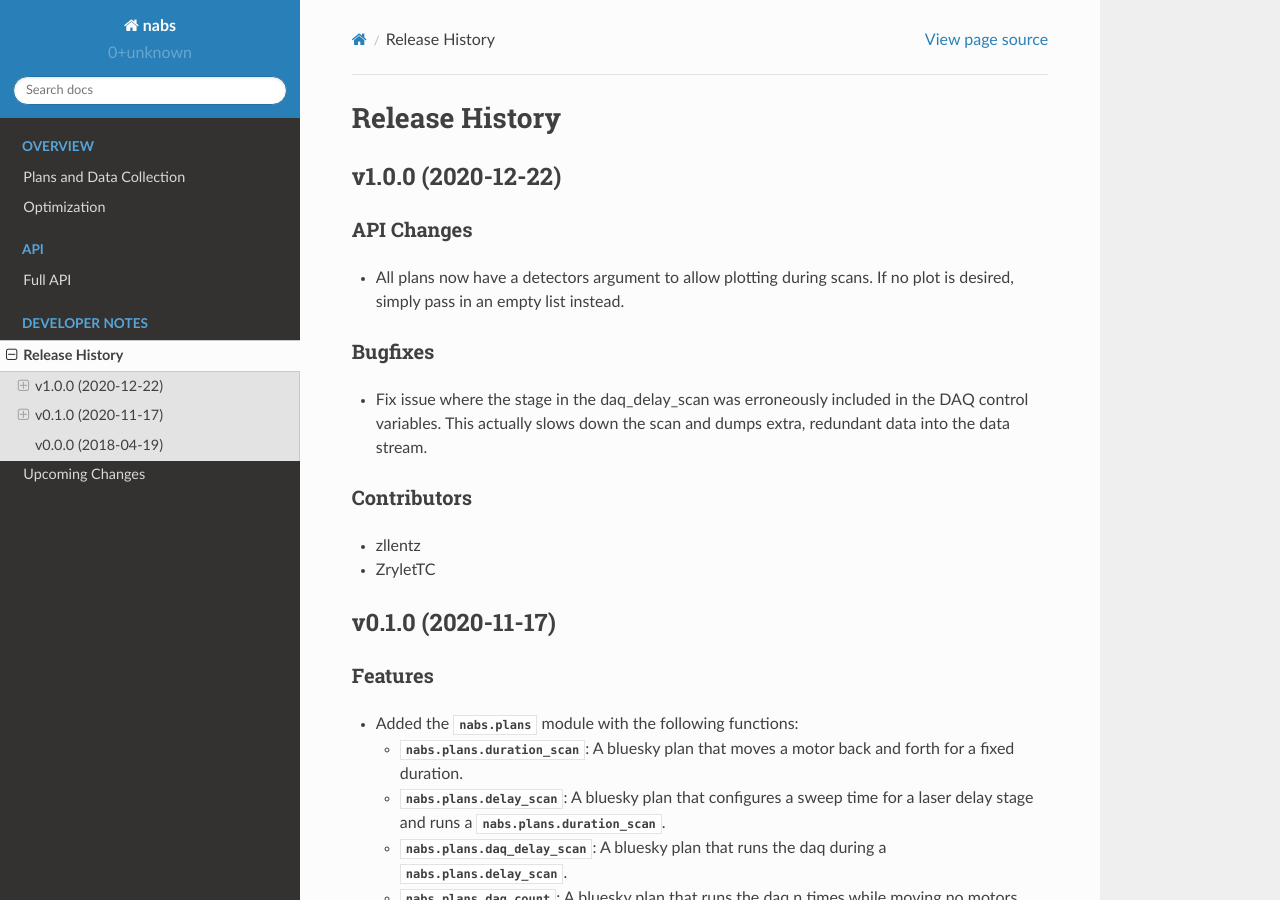
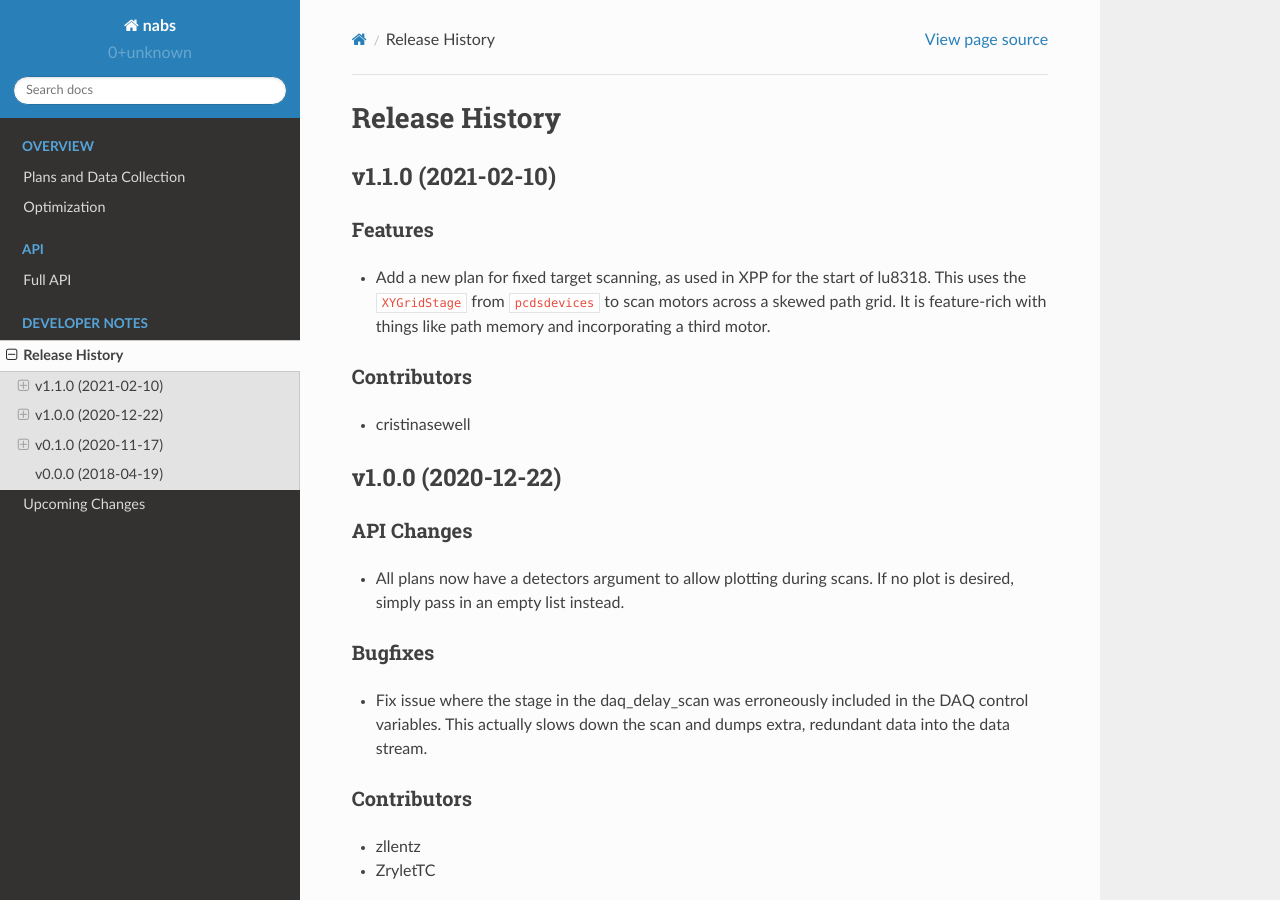
Before and after one commit to pcdshub/nabs, a Sphinx documentation site: the page built from docs/source/releases.rst, in a window 1280 px wide and 900 px high. Built offline with Sphinx 7.4.7 and the Read the Docs theme 2.0.0, drawn with Linux system fonts in a browser that asks for light colours.

Commit message:
DOC: add release notes for v1.1.0

```diff
--- a/docs/source/releases.rst
+++ b/docs/source/releases.rst
@@ -1,5 +1,19 @@
 Release History
 ###############
+
+v1.1.0 (2021-02-10)
+===================
+
+Features
+--------
+- Add a new plan for fixed target scanning, as used in XPP for the start of
+  lu8318. This uses the ``XYGridStage`` from ``pcdsdevices`` to scan motors
+  across a skewed path grid. It is feature-rich with things like path
+  memory and incorporating a third motor.
+
+Contributors
+------------
+- cristinasewell
 
 
 v1.0.0 (2020-12-22)
```
